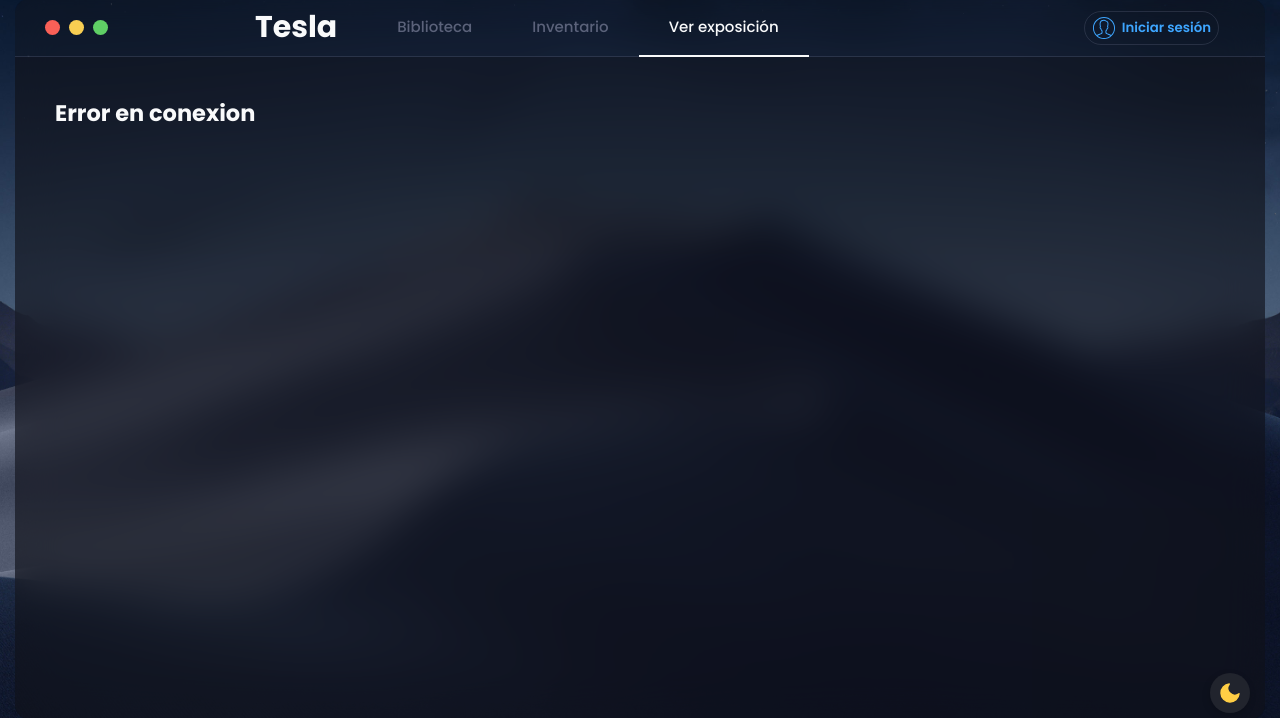
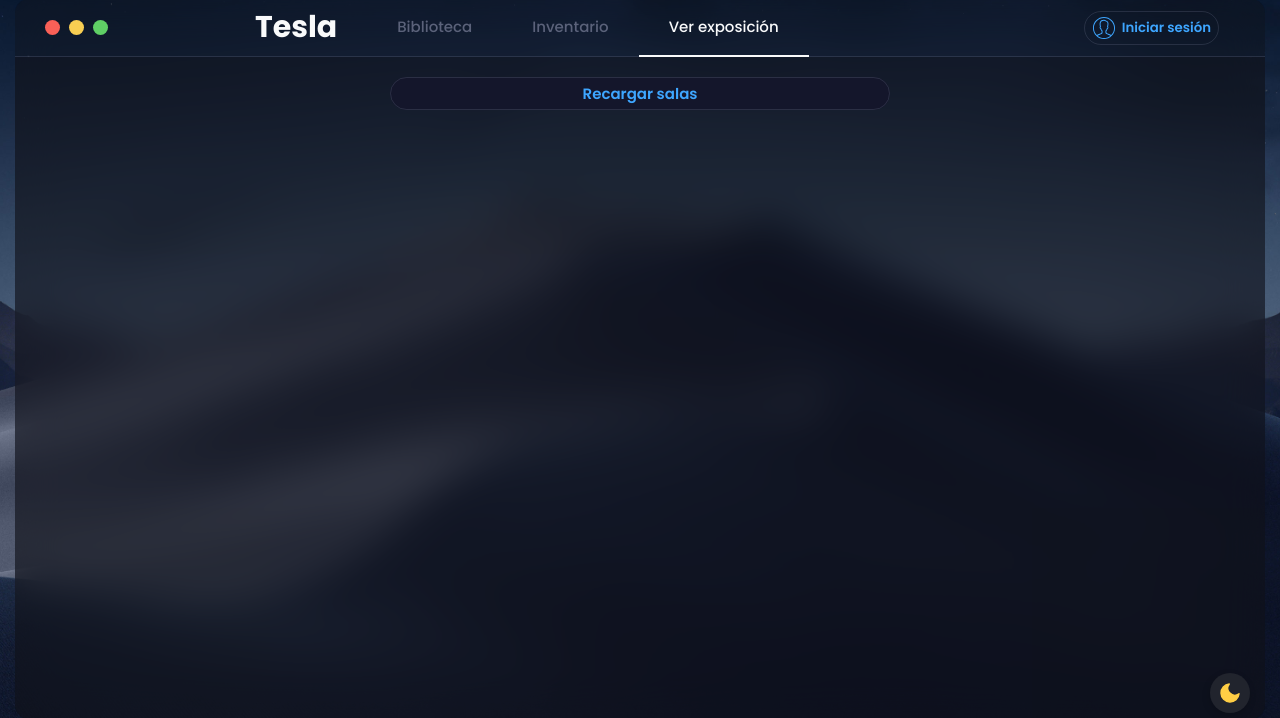
Before and after one commit to Deiluis/Tesla, a PHP site: page / in a window 1280 px wide, after a click on "Ver exposición". Shown: the part 37-755 px from the top of the page. Run offline with PHP 8.4, Linux system fonts and the light colour scheme; data that the repository does not hold is empty; some libraries are stand-ins or nearby versions.

Commit message:
Lista de salas para todos los usuarios

```diff
--- a/includes/exponer.php
+++ b/includes/exponer.php
@@ -56,6 +56,5 @@
                 <button onClick="audioChange(this)">Audio</button>
             `;
         });
-
     </script>
 </div>
--- a/includes/ver-exposicion.php
+++ b/includes/ver-exposicion.php
@@ -1,22 +1,27 @@
 <div class="content-wrapper" id="ver-exposicion">
-    <h2></h2>
+    <div id="rooms"><button onClick="reloadRooms()">Recargar salas</button></div>
     <div id="controls"></div>
     <img id="play" style="display:none">
     <script>
         const socket = io("http://localhost:7777");
         const controls = document.querySelector('#controls');
+        const salas = document.querySelector('#rooms');
         socket.on("connect_error", (error) => {
             document.querySelector('h2').innerHTML = "Error en conexion";
         });
         let roomId;
-        function joinRoom(){
-            if (document.querySelector('#room').value === '') {
-                return alert('Please type a room ID');
+        function joinRoom(room){
+            if (room < 1 && document.querySelector('#room').value === '') {
+                return alert('Escribe el ID de una sala');
             }
-            roomId = document.querySelector('#room').value
+            roomId = document.querySelector('#room').value || room.toString()
             controls.innerHTML = ``;
+            rooms.innerHTML = ``;
             controls.style.display = `none`;
             return socket.emit('room', roomId);
+        }
+        function reloadRooms(){
+            return socket.emit('reloadRooms');
         }
         socket.on("connect", () => {
             controls.innerHTML = `
@@ -28,6 +33,17 @@
             socket.on("stream", (image) => {
                 img.src = image;
             })
+            socket.on("reloadRooms", (rooms) => {
+                salas.innerHTML = `<button onClick="reloadRooms()">Recargar salas</button>`;
+                for (let value of rooms) {
+                    salas.innerHTML += `
+                        <div class="room">
+                            <span> ${value.room} - ${value.users}/10</span>
+                            <button type="submit" onClick=joinRoom(${value.room})>Entrar a la sala</button>
+                        </div>
+                    `;
+                }
+            });
         });
     </script>
 </div>
--- a/styles.css
+++ b/styles.css
@@ -861,6 +861,36 @@
   margin-right: 16px;
   flex-shrink: 0;
 }
+#rooms{
+  display: flex;
+  background: var(--search-bg);
+  flex-direction: column;
+  width: 500px;
+  border-radius: 20px;
+  margin: auto;
+}
+#rooms .room{
+  background: var(--overlay-bg);
+  display: flex;
+  justify-content: space-between;
+  border-radius: 20px;
+  align-items: center;
+  padding: 6px 8px;
+  margin: 6px;
+  font-size: 20px;
+}
+#rooms button{
+  color: var(--access-color);
+  padding: 4px 15px;
+  border-radius: 30px;
+  border: 1px var(--border-color) solid;
+  background: none;
+  outline: none;
+  font-family: var(--body-font);
+  font-size: 15px;
+  font-weight: 600;
+  cursor: pointer;
+}
 #controls{
   width: 100%;
   height: 80%;
```
Also changed, not shown: server.js (+10 -1 lines).
